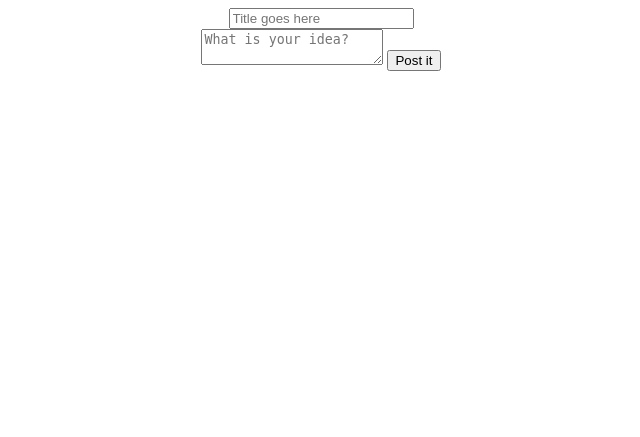
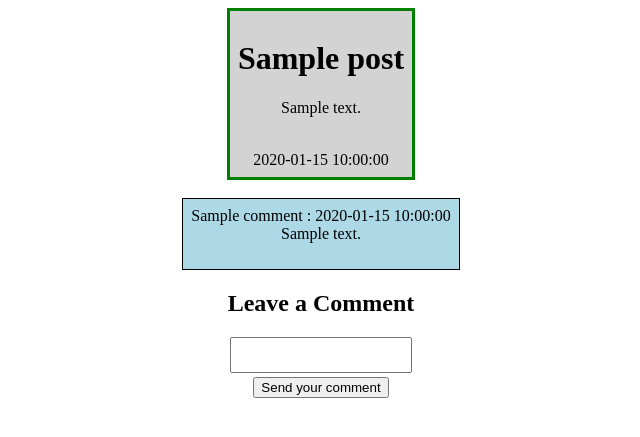
Before and after one commit to ruan-andy/final_project, a Python web app: template bounce/templates/idea.html in a window 1280 px wide. Shown: the top 437 px of the page, without its empty margins (319-959 px from the left). Run offline with Jinja, Linux system fonts and the light colour scheme; the template is opened without the code that fills it: most values are stand-ins (such as "Sample title", 1, 10 or a date in 2020).

Commit message:
added function to idea class

```diff
--- a/bounce/templates/idea.html
+++ b/bounce/templates/idea.html
@@ -1,21 +1,50 @@
 <!DOCTYPE html>
 <title>{{post.title}}</title>
 <style>
-body {
-  text-align: center;
-}
+  #comment {
+    background-color: lightblue;
+    padding: 8px;
+    border: 1px solid black;
+    display: inline-block;
+  }
+  #post {
+      background-color: lightgray;
+      padding: 8px;
+      display: inline-block;
+      border: 3px solid green;
+    }
+
+  #commentbox {
+   resize: none;
+ }
+ body {
+   text-align: center;
+ }
 </style>
 <body>
+<div id="post">
+<head><h1>{{post.title}}</h1></head>
 
-  <form  method = "post" action = "">
 
-    <input name = "title" placeholder="Title goes here">
+<p>
+  {{post.text}}
+</p>
 
-    <br>
+<br>
 
-    <textarea name = "idea" placeholder="What is your idea?"></textarea>
-
-    <button>Post it</button>
-
-  </form>
+<div class = "date">{{post.date}}</div> </div>
+<br>
+<br>
+<div id="comment">
+{% for comment in comments%}
+  {{comment.name}} : {{comment.date}} <br>
+  {{comment.text}} <br><br>
+{% endfor %}
+</div>
+<br>
+<h2>Leave a Comment</h2>
+<form action="{{ post.url() }}" method="post">
+  <textarea id="commentbox" name="comment"></textarea><br>
+  <button>Send your comment</button>
+</form>
 </body>
```
Also changed, not shown: bounce/templates/createidea.html (added, +21 -0 lines).
